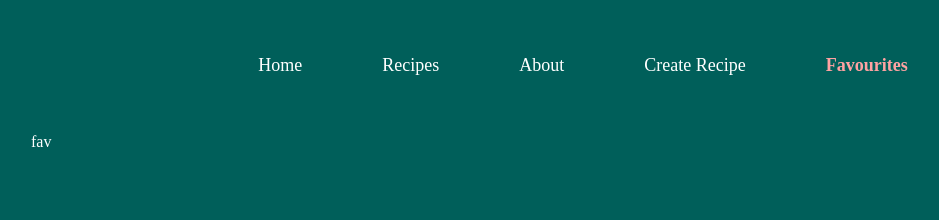
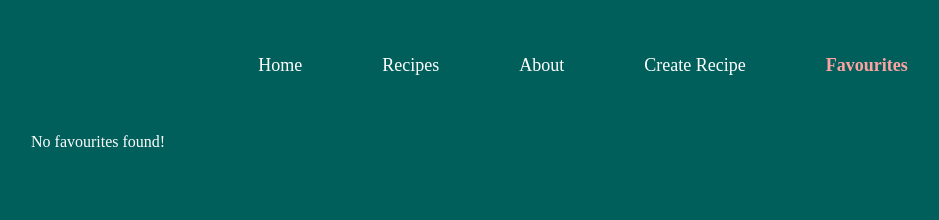
Before and after one commit to SVyeole08/Recipe-app, a React (Vite) app: page /Fav in a window 1280 px wide. Shown: the top 220 px of the page, without its empty margins (97-1036 px from the left). Built offline with nearby package versions, Linux system fonts and the light colour scheme.

Commit message:
Completed all the stuff of Favourites component

```diff
--- a/src/Pages/Fav.jsx
+++ b/src/Pages/Fav.jsx
@@ -1,9 +1,17 @@
+import RecipeCard from "../Components/RecipeCard";
+
 const Fav = () => {
+  // Safely read favourites from localStorage; default to empty array
+  const favourite = JSON.parse(localStorage.getItem("fav") || "[]");
+  const renderrecipes = favourite.map((recipe) => (
+    <RecipeCard key={recipe.id} recipe={recipe} />
+  ));
+
   return (
-    <div>
-fav
+    <div className="flex flex-wrap">
+      {favourite.length > 0 ? renderrecipes : "No favourites found!"}
     </div>
-  )
-}
+  );
+};
 
-export default Fav
+export default Fav;
--- a/src/Pages/SingleRecipe.jsx
+++ b/src/Pages/SingleRecipe.jsx
@@ -25,6 +25,12 @@ const SingleRecipe = () => {
     const filerdata = data.filter((recipe) => params.id != recipe.id);
     setData(filerdata);
     localStorage.setItem("recipe", JSON.stringify(filerdata));
+
+    const currentFav = JSON.parse(localStorage.getItem("fav") || "[]");
+    const updatedFav = currentFav.filter((f) => String(f.id) !== String(params.id));
+    localStorage.setItem("fav", JSON.stringify(updatedFav));
+    setFavourite(updatedFav);
+
     toast.success("Recipe deleted successfully");
     navigator("/recipes");
   };
```
